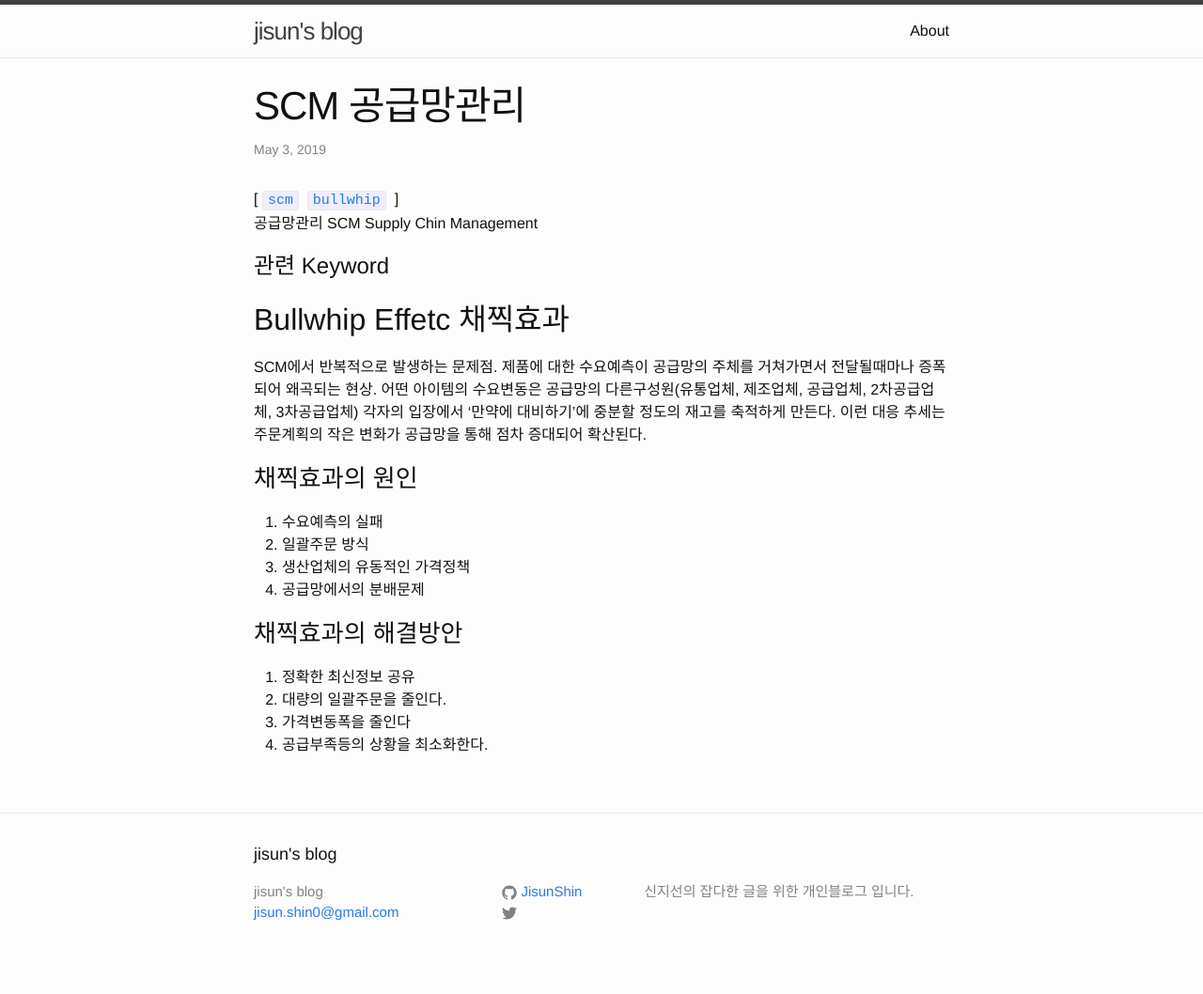
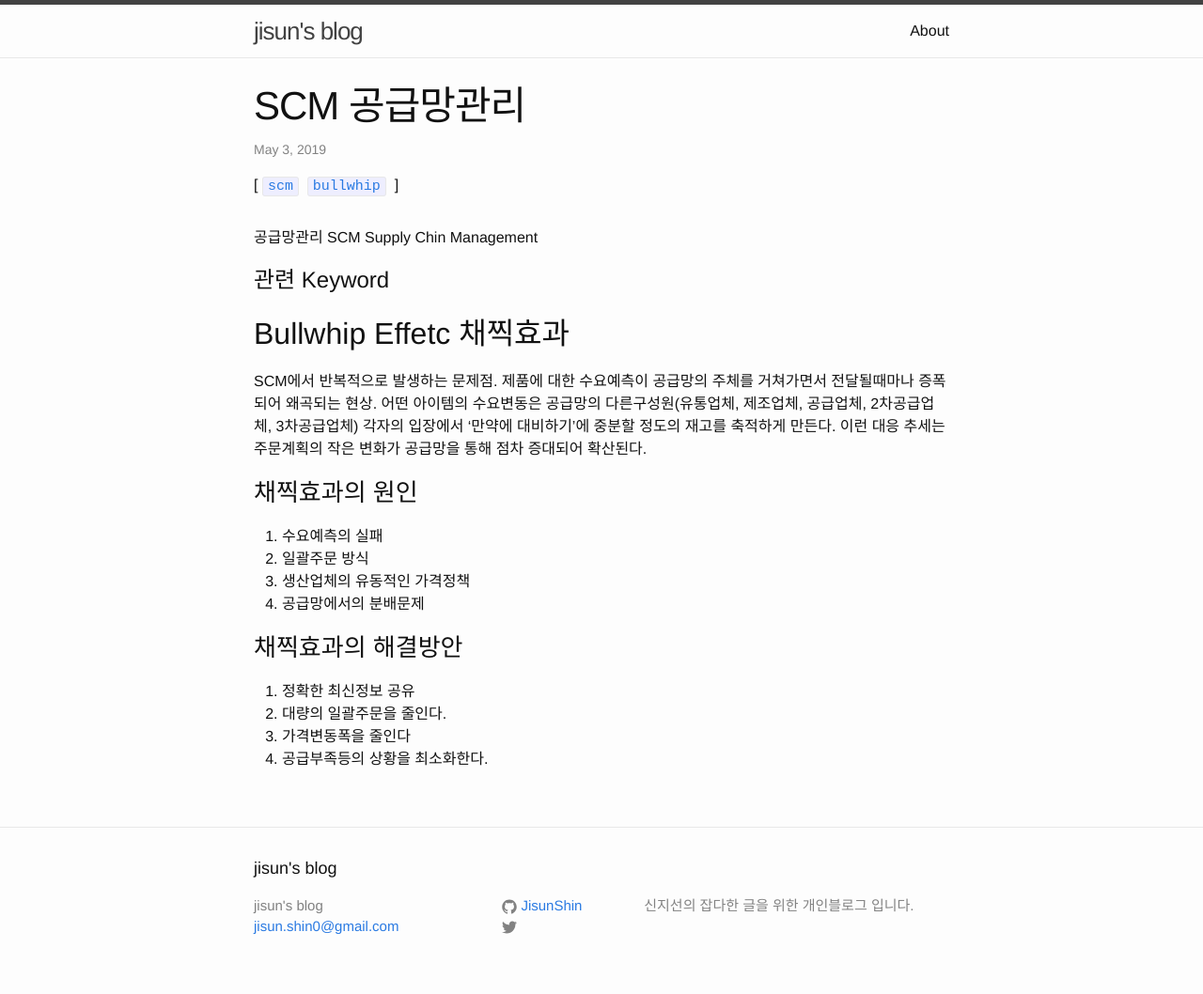
Before and after one commit to JisunShin/jisunshin.github.io, a Jekyll site: the page built from _posts/2019-05-03-공급체인망관리.markdown, in a window 1280 px wide. Shown: the whole page at 94% size. Built offline with Jekyll 4.4.1, drawn with Linux system fonts in a browser that asks for light colours.

Commit message:
Update post.html

```diff
--- a/_layouts/post.html
+++ b/_layouts/post.html
@@ -6,14 +6,13 @@ layout: default
   <header class="post-header">
     <h1 class="post-title" itemprop="name headline">{{ page.title | escape }}</h1>
     <p class="post-meta"><time datetime="{{ page.date | date_to_xmlschema }}" itemprop="datePublished">{{ page.date | date: "%b %-d, %Y" }}</time>{% if page.author %} • <span itemprop="author" itemscope itemtype="http://schema.org/Person"><span itemprop="name">{{ page.author }}</span></span>{% endif %}</p>
-  </header>
-
-  <span>[
+      <span>[
   {% for tag in page.tags %}
     {% capture tag_name %}{{ tag }}{% endcapture %}
     <a href="/tag/{{ tag_name }}"><code class="highligher-rouge"><nobr>{{ tag_name }}</nobr></code>&nbsp;</a>
   {% endfor %}
 ]</span>
+  </header>
 
   <div class="post-content" itemprop="articleBody">
     {{ content }}
```
